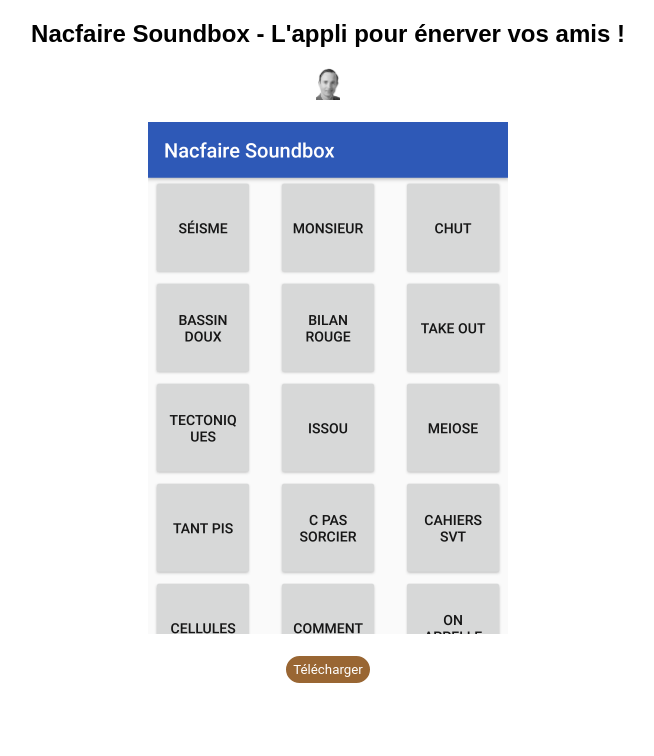
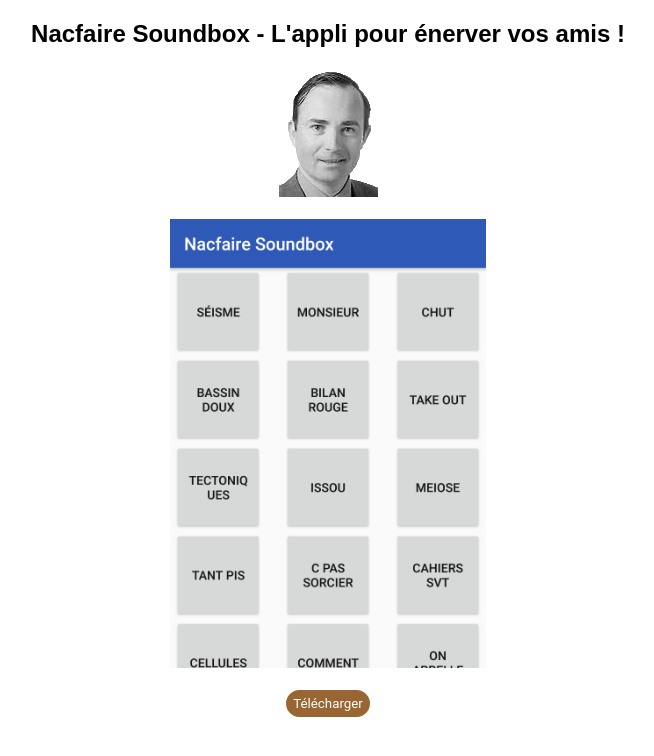
Before and after one commit to Elegary/elegary.github.io, a plain HTML site: page nacfaire/index.html in a window 1280 px wide. Shown: the whole page, without its empty margins (312-966 px from the left). Drawn offline with Linux system fonts and the light colour scheme.

Commit message:
Add files via upload

```diff
--- a/nacfaire/index.html
+++ b/nacfaire/index.html
@@ -1,7 +1,7 @@
 <!DOCTYPE html>
 <html>
 <head>
-	<title>Nacfaire Soundbox</title>
+	<title>Nacfaire Soundbox - L'appli pour énerver vos amis !</title>
 	<link rel="icon" type="image/png" href="icon.png">
 	<meta charset="utf-8">
 </head>
@@ -27,16 +27,17 @@
 	box-shadow: 1px 1px 1px 2px #774F28 inset;
 	outline: none;
 }
-img {
-  zoom: 25%;
+#screen {
+ width: 25%; height: 25%;
 }
 </style>
 <body>
 <h2>Nacfaire Soundbox - L'appli pour énerver vos amis !</h2>
 <img src="icon.png" alt="icon">
 <br><br>
-<img src="screen.png" alt="screen">
+<img src="screen.png" alt="screen" id="screen">
 <br><br>
-<a href="nacfaire-soundbox.apk" title="Télécharger"><button class="download">Télécharger</button></a></body>
+<a href="nacfaire-soundbox.apk" title="Télécharger"><button class="download">Télécharger</button></a>
+</body>
 </body>
 </html>
```
